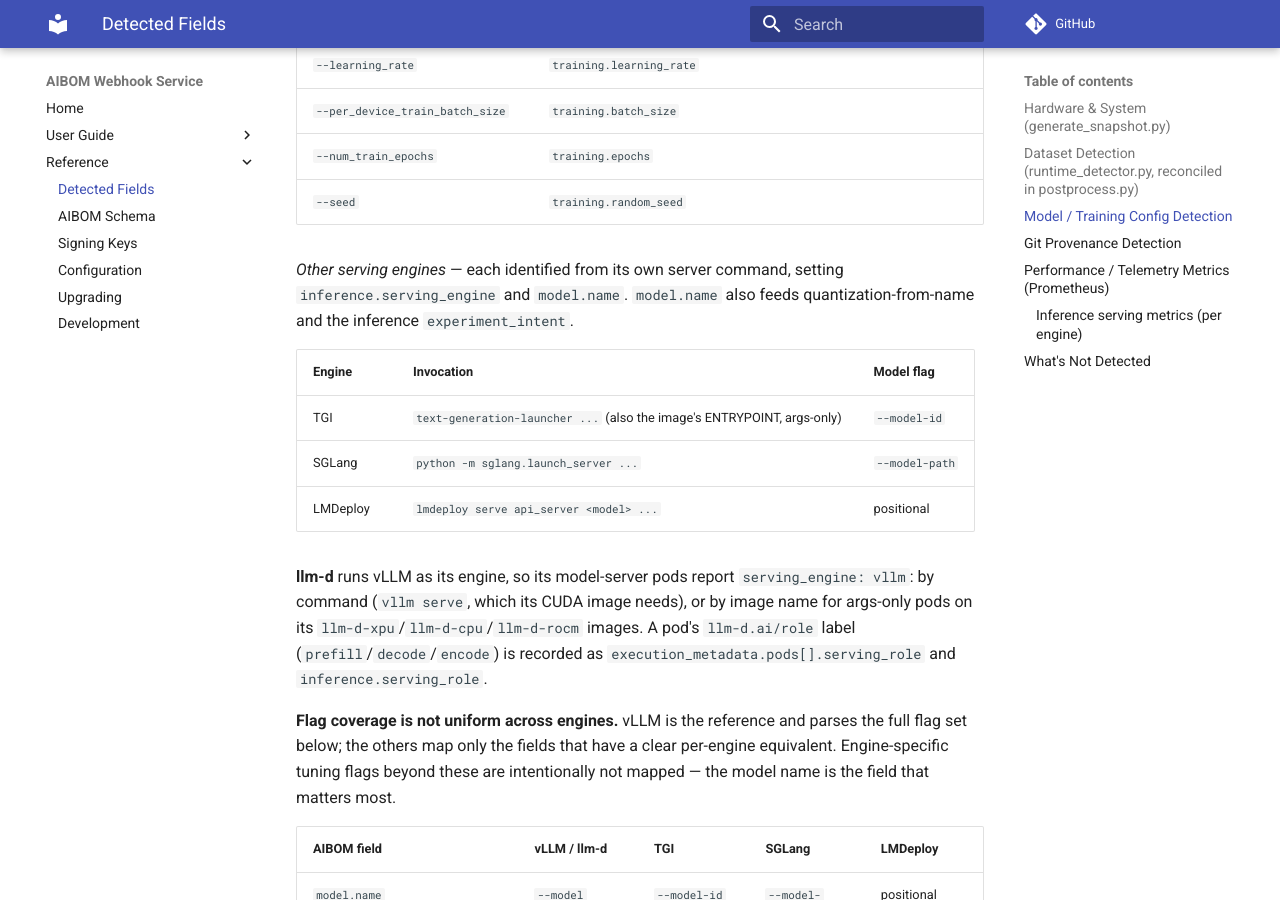
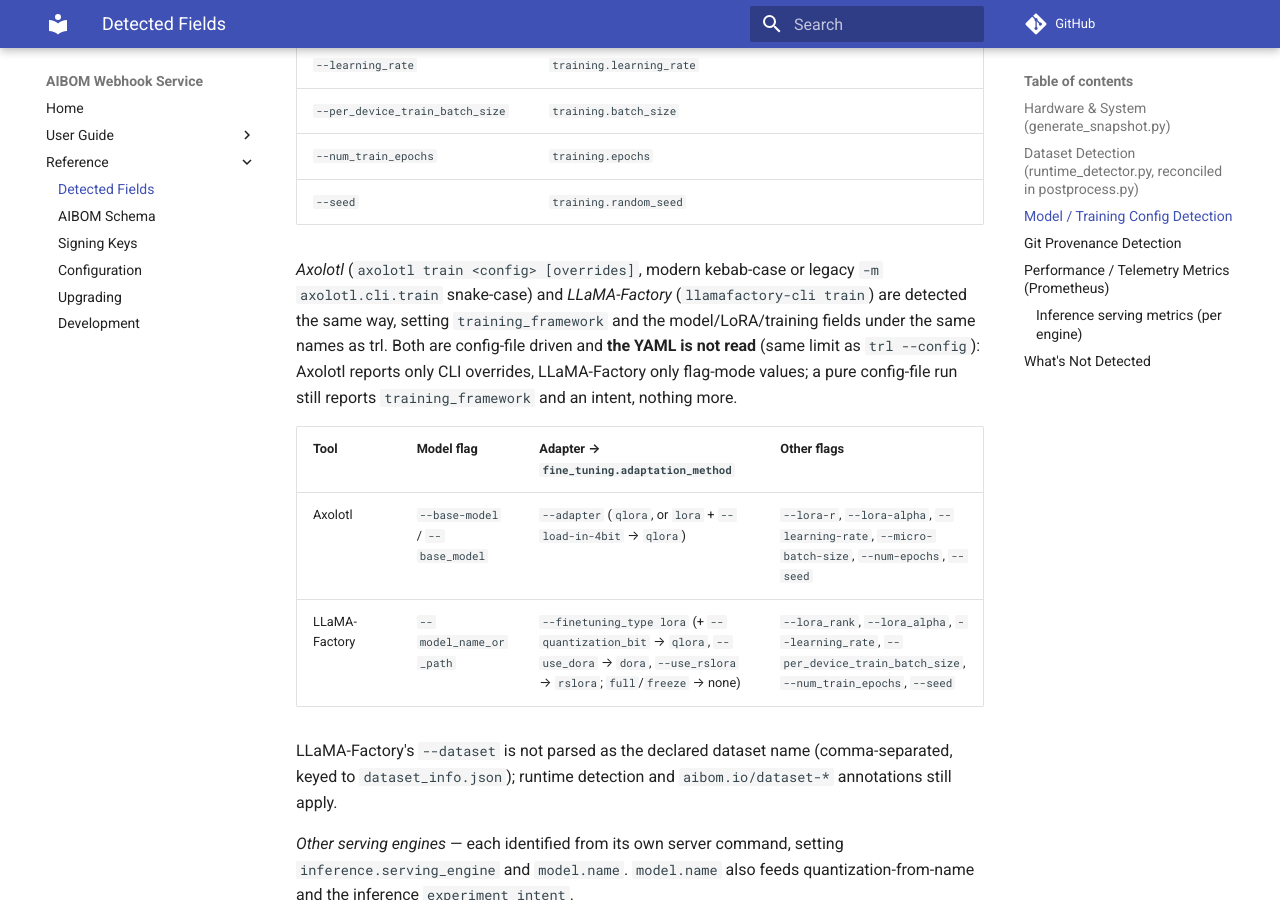
Before and after one commit to gavinsan33/aibom-webhook-service, an MkDocs documentation site: the page built from docs/CAPABILITIES.md, in a window 1280 px wide and 900 px high, scrolled down 7098 px. Built offline with MkDocs 1.6.1 and Material for MkDocs 9.7.7, drawn with Linux system fonts in a browser that asks for light colours; comment, search, counter and statistics services are not loaded; some of the changed text lies outside the part shown.

Commit message:
docs: document Axolotl and LLaMA-Factory fine-tuning detection

```diff
--- a/docs/CAPABILITIES.md
+++ b/docs/CAPABILITIES.md
@@ -155,6 +155,15 @@
 | `--num_train_epochs` | `training.epochs` |
 | `--seed` | `training.random_seed` |
 
+*Axolotl* (`axolotl train <config> [overrides]`, modern kebab-case or legacy `-m axolotl.cli.train` snake-case) and *LLaMA-Factory* (`llamafactory-cli train`) are detected the same way, setting `training_framework` and the model/LoRA/training fields under the same names as trl. Both are config-file driven and **the YAML is not read** (same limit as `trl --config`): Axolotl reports only CLI overrides, LLaMA-Factory only flag-mode values; a pure config-file run still reports `training_framework` and an intent, nothing more.
+
+| Tool | Model flag | Adapter → `fine_tuning.adaptation_method` | Other flags |
+|---|---|---|---|
+| Axolotl | `--base-model` / `--base_model` | `--adapter` (`qlora`, or `lora` + `--load-in-4bit` → `qlora`) | `--lora-r`, `--lora-alpha`, `--learning-rate`, `--micro-batch-size`, `--num-epochs`, `--seed` |
+| LLaMA-Factory | `--model_name_or_path` | `--finetuning_type lora` (+ `--quantization_bit` → `qlora`, `--use_dora` → `dora`, `--use_rslora` → `rslora`; `full`/`freeze` → none) | `--lora_rank`, `--lora_alpha`, `--learning_rate`, `--per_device_train_batch_size`, `--num_train_epochs`, `--seed` |
+
+LLaMA-Factory's `--dataset` is not parsed as the declared dataset name (comma-separated, keyed to `dataset_info.json`); runtime detection and `aibom.io/dataset-*` annotations still apply.
+
 *Other serving engines* — each identified from its own server command, setting `inference.serving_engine` and `model.name`. `model.name` also feeds quantization-from-name and the inference `experiment_intent`.
 
 | Engine | Invocation | Model flag |
@@ -266,6 +275,6 @@
 These are explicit non-goals, not gaps waiting to close:
 
 - Per-request sampling params (e.g. a benchmark client's temperature) set after a vLLM server is already running.
-- TensorRT-LLM/Triton serving, or fine-tuning tools beyond trl (Axolotl, LLaMA-Factory). vLLM/llm-d, TGI, SGLang, and LMDeploy *are* detected.
+- TensorRT-LLM/Triton serving. vLLM/llm-d, TGI, SGLang, and LMDeploy *are* detected as serving engines; trl, Axolotl, and LLaMA-Factory as fine-tuning tools.
 - `pip install git+...`'s PEP 610 `direct_url.json`.
 - Verification that a declared git commit/dataset/model actually matches what's on disk or in a bucket — every "detection" above is identification, not an attestation.
```
Also changed, not shown: CLAUDE.md (+2 -1 lines).
